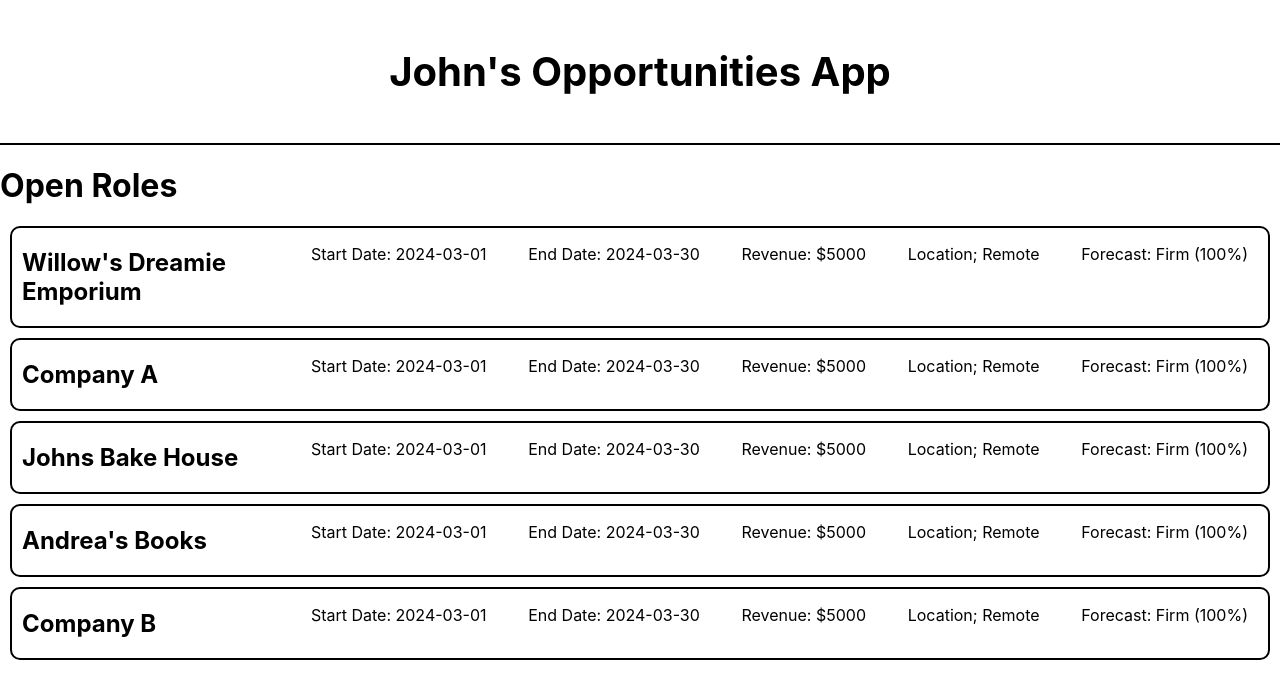
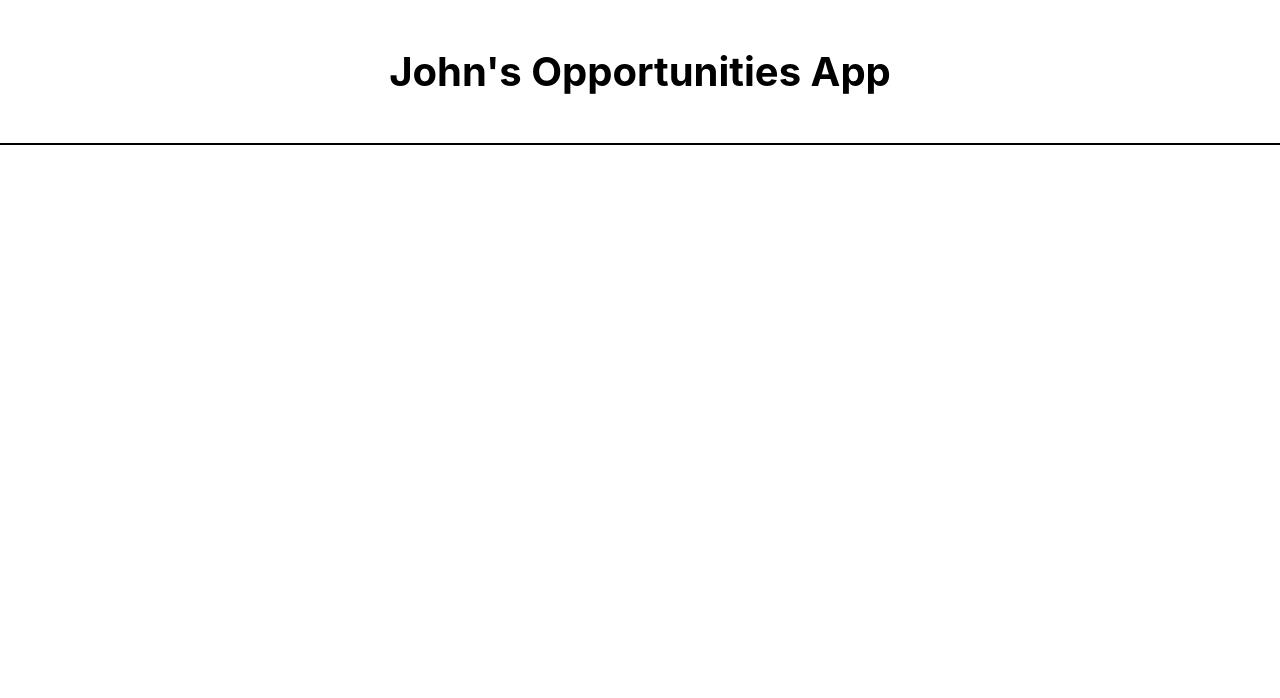
Before and after one commit to jconnollyweb/opp-app, a React (Create React App) app in the folder opps-app/: page / in a window 1280 px wide. Shown: the top 698 px of the page. Built offline with nearby package versions, Linux system fonts and the light colour scheme.

Commit message:
third commit

```diff
--- a/opps-app/src/App.js
+++ b/opps-app/src/App.js
@@ -10,7 +10,7 @@ const App = () => {
       <div>
         <Header />
       <Routes>
-        <Route path="/" element={<OpenRoles />} />
+        <Route path="/opps-app" element={<OpenRoles />} />
         <Route path="/role/:id" element={<RoleDetails />} />
       </Routes>
       </div>
```
